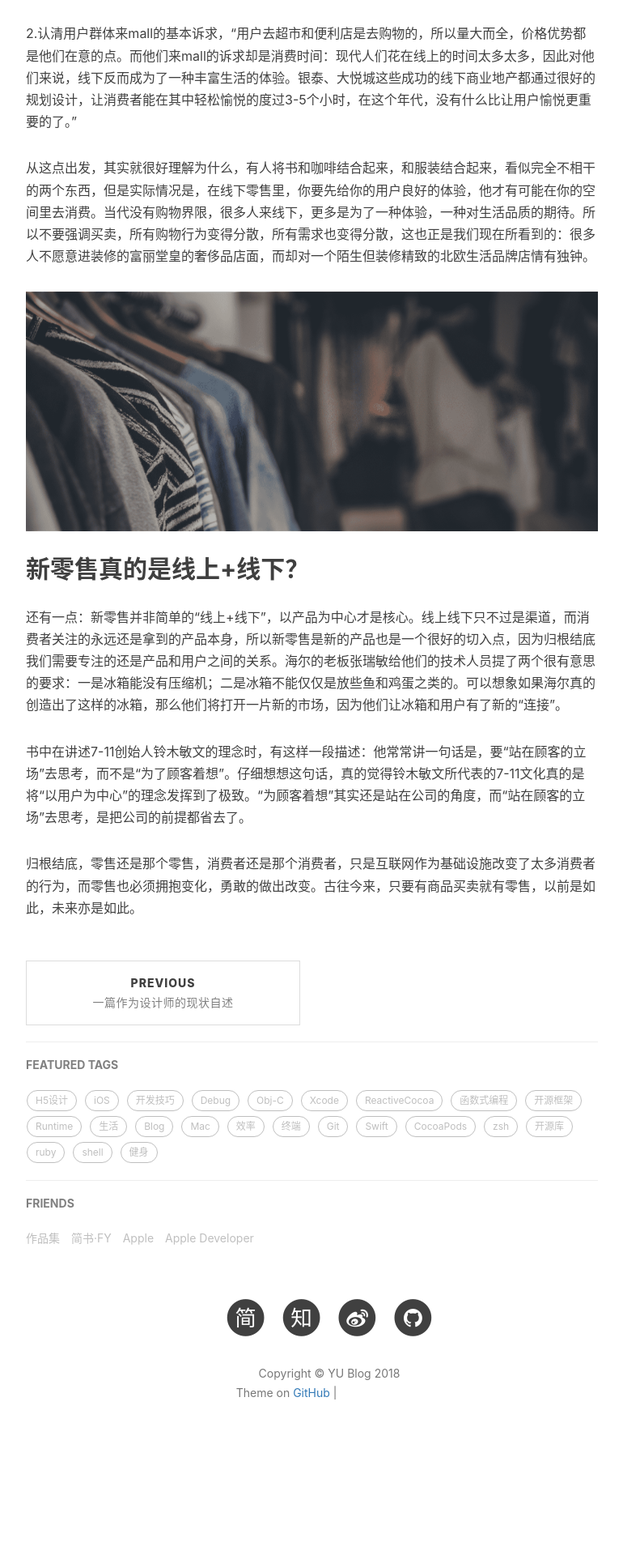
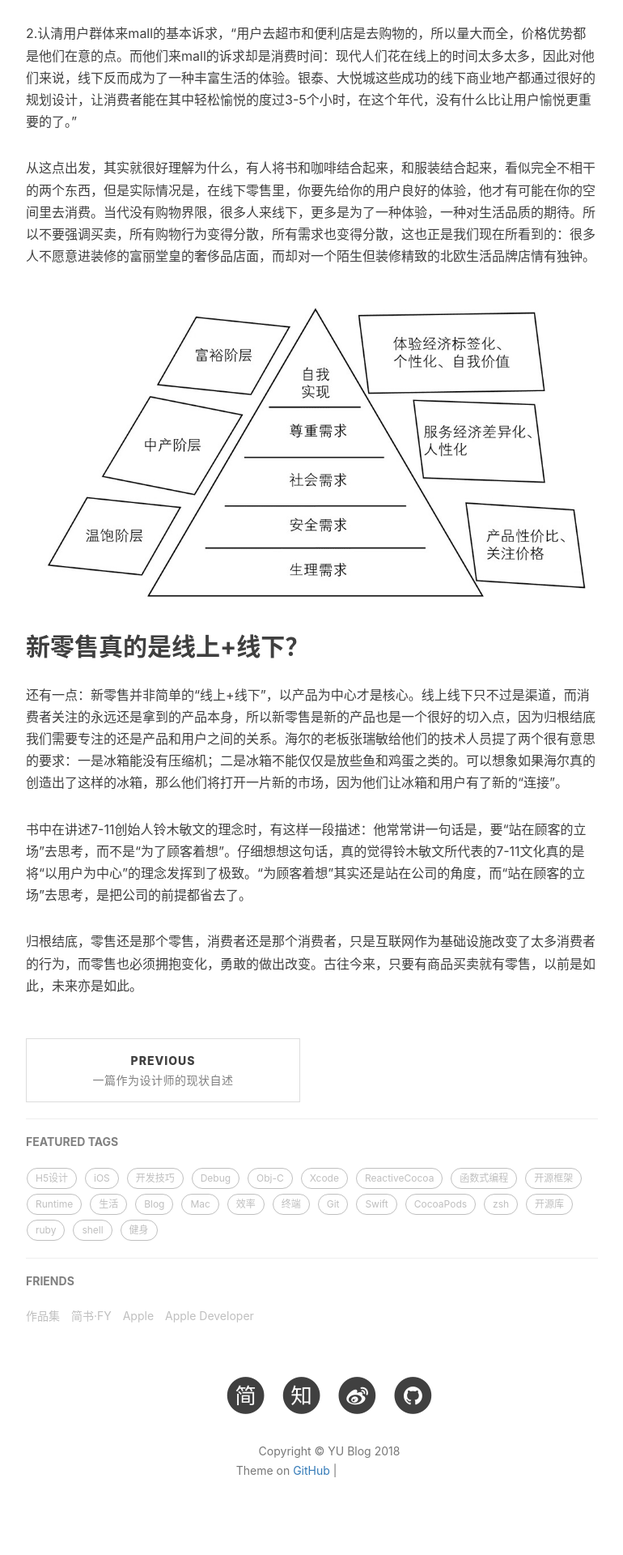
Before and after one commit to fiveyu/fiveyu.github.io, a Jekyll site: the page built from _posts/2018-11-27-新零售其实一点都不“新”.md, in a window 1280 px wide. Shown: the part 1062-2982 px from the top of the page at 81% size, without its empty margins (233-1003 px from the left). Built offline with Jekyll 4.4.1, drawn with Linux system fonts in a browser that asks for light colours; nearby versions of some CDN libraries; comment, search, counter and statistics services are not loaded; before the commit the page ends 2886 px from its top, so only the background shows below that; grey boxes are pictures that could not be loaded.

Commit message:
Update _posts/2018-11-27-新零售其实一点都不“新”.md

```diff
--- a/_posts/2018-11-27-新零售其实一点都不“新”.md
+++ b/_posts/2018-11-27-新零售其实一点都不“新”.md
@@ -26,7 +26,7 @@ tags:
 
 从这点出发，其实就很好理解为什么，有人将书和咖啡结合起来，和服装结合起来，看似完全不相干的两个东西，但是实际情况是，在线下零售里，你要先给你的用户良好的体验，他才有可能在你的空间里去消费。当代没有购物界限，很多人来线下，更多是为了一种体验，一种对生活品质的期待。所以不要强调买卖，所有购物行为变得分散，所有需求也变得分散，这也正是我们现在所看到的：很多人不愿意进装修的富丽堂皇的奢侈品店面，而却对一个陌生但装修精致的北欧生活品牌店情有独钟。
 
-![image](/img/post-bg-retail.png)
+![image](/img/post-in-retail.png)
 
 ## 新零售真的是线上+线下？
 
```
